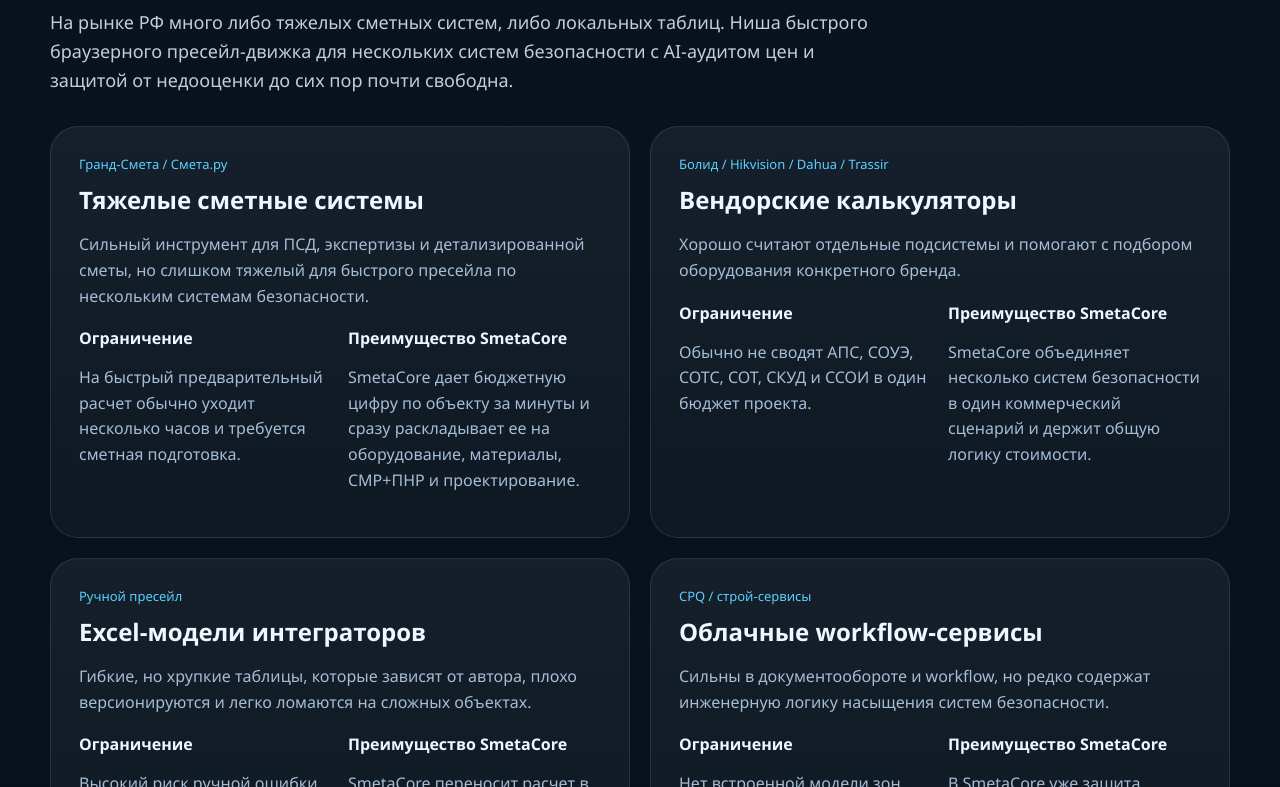
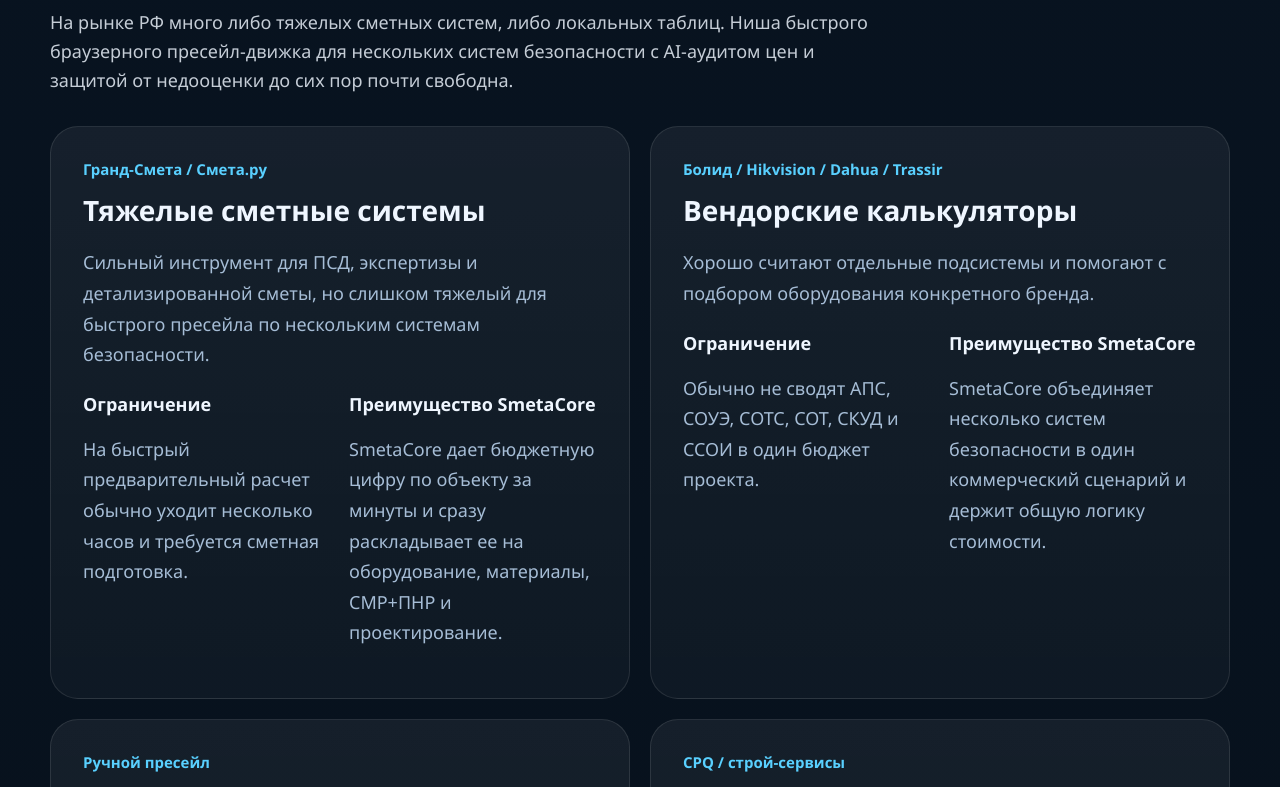
Before and after one commit to AlexSpider0686/Spider0, a React app in the folder src/: page / in a window 1280 px wide. Shown: the part 1373-2160 px from the top of the page. Built offline with nearby package versions, Linux system fonts and the light colour scheme; the HTML template or start-up script is replaced by a standard one.

Commit message:
Restore comparison anchor and enlarge comparison text

```diff
--- a/src/pages/HomePage.tsx
+++ b/src/pages/HomePage.tsx
@@ -181,7 +181,7 @@
             <button className="btn btn--primary" onClick={() => setAuthOpen(true)}>
               Приступить к расчету
             </button>
-            <a className="btn btn--ghost-light" href="#positioning">
+            <a className="btn btn--ghost-light" href="#comparison">
               Почему это работает
             </a>
             <a className="btn btn--ghost-light" href="#calculation-logic">
@@ -205,7 +205,7 @@
         </div>
       </section>
 
-      <section className="section section--dark" id="positioning">
+      <section className="section section--dark" id="comparison">
         <div className="container">
           <SectionHeader eyebrow="Позиционирование" title="Почему SmetaCore нужен рынку прямо сейчас">
             На рынке РФ много либо тяжелых сметных систем, либо локальных таблиц. Ниша быстрого браузерного пресейл-движка
--- a/src/site.css
+++ b/src/site.css
@@ -329,7 +329,7 @@
 }
 
 .app-shell .comparison-card {
-  padding: 28px;
+  padding: 32px;
   border-radius: 28px;
   background: linear-gradient(180deg, rgba(255, 255, 255, 0.06) 0%, rgba(255, 255, 255, 0.03) 100%);
   border: 1px solid rgba(255, 255, 255, 0.1);
@@ -343,31 +343,34 @@
 
 .app-shell .comparison-card__tag {
   color: var(--primary);
-  font-size: 13px;
-  margin-bottom: 10px;
+  font-size: 15px;
+  font-weight: 700;
+  margin-bottom: 12px;
 }
 
 .app-shell .comparison-card h3 {
-  margin: 0 0 12px;
-  font-size: 24px;
+  margin: 0 0 14px;
+  font-size: 28px;
 }
 
 .app-shell .comparison-card p {
   color: var(--muted);
-  line-height: 1.6;
+  font-size: 18px;
+  line-height: 1.7;
 }
 
 .app-shell .comparison-card__split {
-  margin-top: 18px;
+  margin-top: 22px;
   display: grid;
   grid-template-columns: repeat(2, minmax(0, 1fr));
-  gap: 16px;
+  gap: 18px;
 }
 
 .app-shell .comparison-card__split strong {
   display: block;
-  margin-bottom: 8px;
+  margin-bottom: 10px;
   color: var(--text);
+  font-size: 18px;
 }
 
 .app-shell .table-wrap {
```
